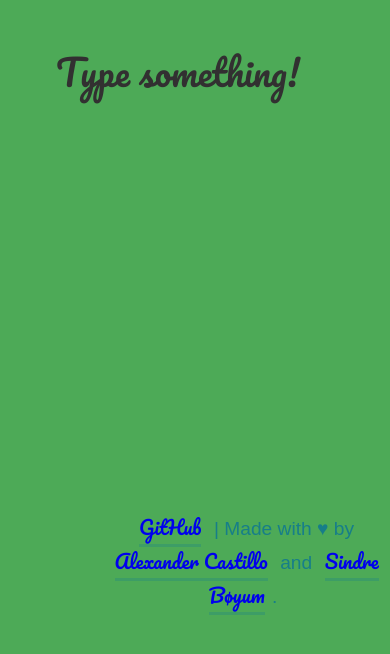
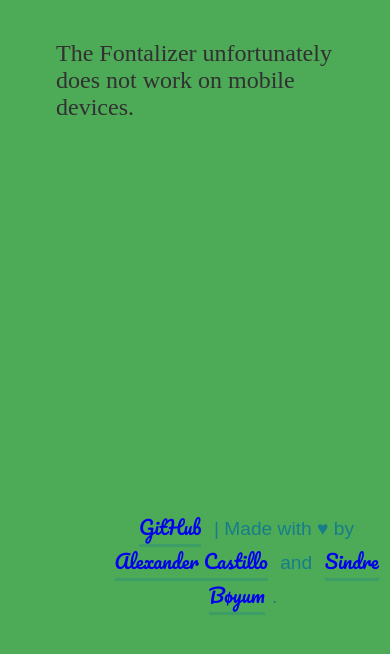
Before and after one commit to Avexis/fontalizer, a plain HTML site: page index.html in a window 390 px wide. Shown: the part 112-766 px from the top of the page. Drawn offline with Linux system fonts and the light colour scheme.

Commit message:
FIX: A message tells mobile users not to use the app

```diff
--- a/index.html
+++ b/index.html
@@ -13,6 +13,9 @@
                 <h1 class="title">Fontalizer</h1>
             </div>
             <div class="express-yourself--outer">
+                <div class="mobile-message">
+                    The Fontalizer unfortunately does not work on mobile devices.
+                </div>
                 <div class="express-yourself--inner" id="express-yourself"></div>
             </div>
             <footer>
--- a/style.css
+++ b/style.css
@@ -13,6 +13,7 @@ body {
 .container {
     padding: 0 2rem;
 }
+
 .title__container {
     background-color: #4DAA57;
     left: 0;
@@ -37,7 +38,18 @@ body {
     min-height: 50vh;
     position: relative;
     top: 6rem;
-    z-index: -1; /* To make it appear under the title container */
+    z-index: -1;
+    /* To make it appear under the title container */
+}
+
+.mobile-message {
+    color: #323031;
+}
+
+@media screen and (min-width: 1025px) {
+    .mobile-message {
+        display: none;
+    }
 }
 
 .express-yourself--inner {
@@ -60,6 +72,12 @@ body {
     display: block;
     font-family: 'Pacifico', cursive;
     font-size: 1.5em;
+}
+
+@media screen and (max-width: 1024px) {
+    .express-yourself--inner:empty:before {
+        display: none;
+    }
 }
 
 .express-yourself--inner:hover {
```
